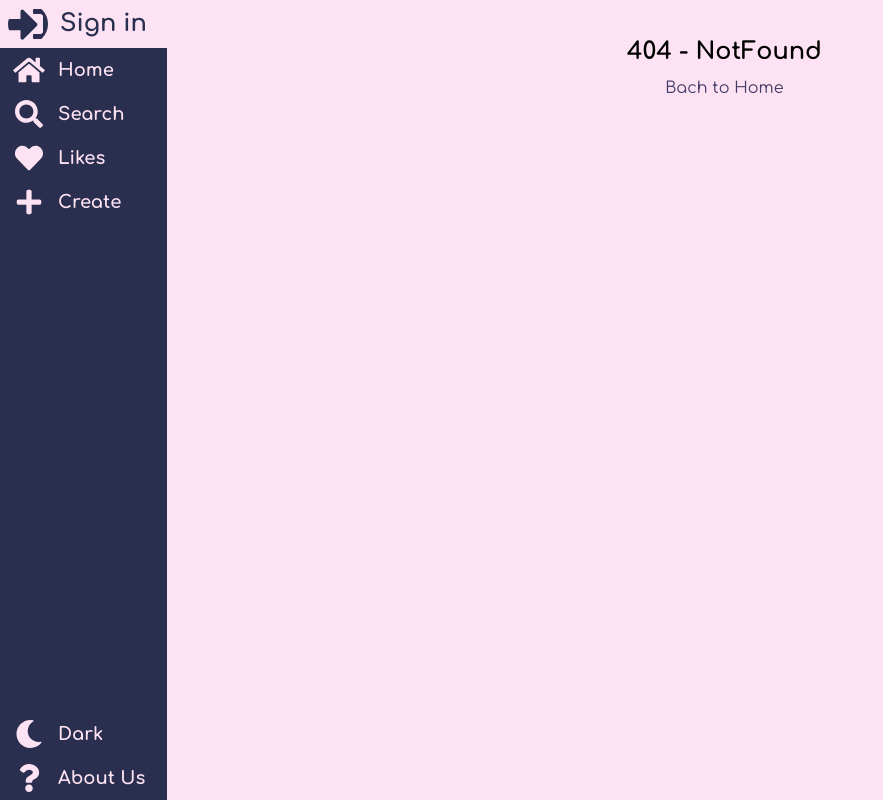
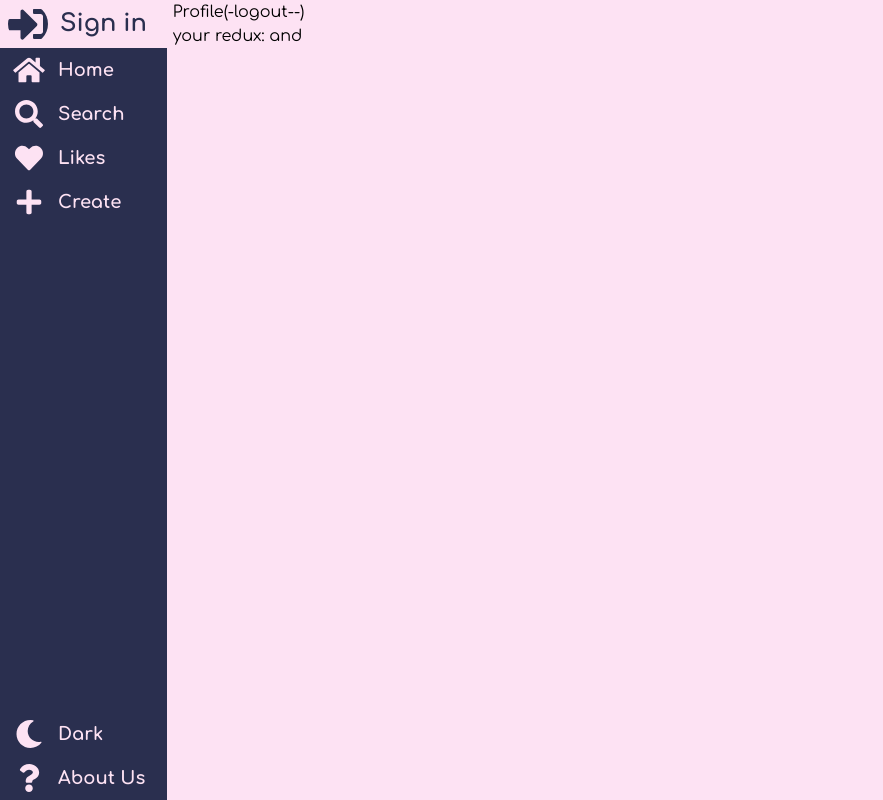
Before and after one commit to TohidEq/blog-json-server, a React (Vite) app: page /myprofile in a window 1280 px wide. Before the commit this address had no page. Shown: the whole page, without its empty margins (0-883 px from the left). Built offline with nearby package versions, Linux system fonts and the light colour scheme.

Commit message:
Add redux shits

```diff
--- a/src/App.tsx
+++ b/src/App.tsx
@@ -15,6 +15,10 @@ import AboutUs from "./components/pages/AboutUs";
 import Profile from "./components/pages/profile/Profile";
 import Create from "./components/pages/create/Create";
 import Home from "./components/Home";
+
+import { Provider } from "react-redux";
+
+import ProtectedRoutes3 from "./components/ProtectedRoutes3";
 
 function App() {
   const { mode, changeMode } = useTheme();
@@ -44,16 +48,27 @@ function App() {
 
               <Route path="/about-us" element={<AboutUs />} />
 
-              <Route path="/profile" element={<Profile />} />
-
               <Route
-                path="/create"
+                path="/myprofile"
                 element={
                   <ProtectedRoute>
-                    <Create />
+                    <Profile />
                   </ProtectedRoute>
                 }
               />
+
+              {/* <Route
+                  path="/create"
+                  element={
+                    <ProtectedRoute>
+                      <Create />
+                    </ProtectedRoute>
+                  }
+                /> */}
+
+              {/* <ProtectedRoutes3 path="/create">
+                <Create />
+              </ProtectedRoutes3> */}
 
               <Route path="/*" element={<NotFound />} />
             </Routes>
--- a/src/components/Home.tsx
+++ b/src/components/Home.tsx
@@ -22,6 +22,7 @@ export default function Home({}: Props) {
       </div>
       <div className=" relative sm:w-fit sm:mx-auto">
         <Card
+
           name="Tohid"
           text="Lorem ipsum dolor sit amet, consectetur adipisicing elit. ditiis vitae. Enim doloribus facilis aliquid ipsa a doloremque?"
           likes={20}
--- a/src/components/ProtectedRoutes.tsx
+++ b/src/components/ProtectedRoutes.tsx
@@ -1,16 +1,14 @@
-import { Component, ComponentElement } from "react";
+import { Component, ComponentElement, ReactElement } from "react";
 import { Navigate, useLocation } from "react-router-dom";
 import useAuth from "../hooks/useAuth";
+import react from "@vitejs/plugin-react";
+import { useSelector } from "react-redux";
 
-const ProtectedRoute = ({ children }: ReactElement<any, any>) => {
-  var { isAuthenticated, isLoading } = useAuth();
+const ProtectedRoute = ({ children }: { children: JSX.Element }) => {
+  const isAuthenticated = true;
+  console.log("useAuth: :: :", isAuthenticated);
 
-  const location = useLocation();
-  console.log("protected routes *");
-
-  if (isLoading) {
-    return <div>...</div>;
-  }
+  console.log("childdddd", children);
 
   if (!isAuthenticated) {
     return <Navigate to="/sign-in" state={{ from: location }} replace />;
--- /dev/null
+++ b/src/components/ProtectedRoutes3.tsx
@@ -0,0 +1,22 @@
+import React from "react";
+import { useSelector } from "react-redux";
+import { Route, Navigate } from "react-router-dom";
+
+const ProtectedRoutes3 = ({ path, children }: any) => {
+  const auth = useSelector(
+    (state: { isAuthenticated: boolean }) => state.isAuthenticated
+  );
+
+  return auth ? (
+    <Route
+      path={ path}
+      element={
+        children
+      }
+    />
+  ) : (
+    <Navigate to="/" replace />
+  );
+};
+
+export default ProtectedRoutes3;
--- a/src/components/pages/profile/Profile.tsx
+++ b/src/components/pages/profile/Profile.tsx
@@ -1,15 +1,31 @@
 import React from "react";
+import { useSelector, useDispatch } from "react-redux";
+import { logIn, logOut } from "../../../actions/cartAction";
 
 type Props = {};
 
 function Profile({}: Props) {
   const signOut = () => {
     sessionStorage.clear();
+    dispatch(logOut());
   };
+  const myredux = useSelector(
+    (state: { id: string; isAuthenticated: boolean }) => state
+  );
+
+  const dispatch = useDispatch();
   return (
     <div>
       Profile
       <button onClick={signOut}>(-logout--)</button>
+      <div
+        onClick={() => {
+          console.log("clicked");
+          dispatch({ ...logIn(), payload: { id: "123431" } });
+        }}
+      >
+        your redux:{myredux.id} and {myredux.isAuthenticated}
+      </div>
     </div>
   );
 }
--- a/src/components/sidebar/Sidebar.tsx
+++ b/src/components/sidebar/Sidebar.tsx
@@ -26,20 +26,20 @@ type Props = {
 const Sidebar = (props: Props) => {
   const { changeMode, mode } = props;
 
-  const { isAuthenticated, isLoading } = useAuth();
-  console.log("sidebar, isAuth and isLoading: ", isAuthenticated, isLoading);
+  const { isAuthenticated } = useAuth();
+  console.log("sidebar, isAuth and isLoading: ", isAuthenticated);
 
   return (
     <aside>
       {/* Profile of SignIn/Up --> */}
       <NavLink
-        to={isLoading || !isAuthenticated ? "/sign-in" : "/profile"}
+        to={isAuthenticated ? "/sign-in" : "/myprofile"}
         className="side-item side-profile"
       >
         <div className="svg rounded-full overflow-hidden">
-          {isLoading || !isAuthenticated ? <FaSignInAlt /> : <FaUserCircle />}
+          {isAuthenticated ? <FaSignInAlt /> : <FaUserCircle />}
         </div>
-        <span>{isLoading || !isAuthenticated ? "Sign in" : "Profile"}</span>
+        <span>{isAuthenticated ? "Sign in" : "Profile"}</span>
       </NavLink>
       {/* <-- end profile or SignIn/Up */}
       <div className="side-links-container">
--- a/src/hooks/useAuth.ts
+++ b/src/hooks/useAuth.ts
@@ -1,22 +1,20 @@
 import { useState } from "react";
 import { useEffect } from "react";
+import { useSelector, useDispatch } from "react-redux";
+import { logIn } from "../actions/cartAction";
 
 type Props = {};
 
 const useAuth = () => {
-  var isLoading = true;
+  var state = useSelector(
+    (state: { isAuthenticated: boolean }) => state
+  ).isAuthenticated;
 
-  var isAuthenticated = !(
-    sessionStorage.getItem("username") === "" ||
-    sessionStorage.getItem("username") === null
-  );
+  console.log("useAuth *");
+  console.log("isAuth: ", state);
+  console.log("username: ");
 
-  isLoading = false;
-  console.log("useAuth *");
-  console.log("isAuth: ", isAuthenticated);
-  console.log("username: ", sessionStorage.getItem("username"));
-
-  return { isAuthenticated, isLoading };
+  return { isAuthenticated: state };
 };
 
 export default useAuth;
--- a/src/main.tsx
+++ b/src/main.tsx
@@ -6,9 +6,14 @@ import "./css/index.css";
 
 import { nhost } from "./utils/nhost";
 import { ThemeProvider } from "./context/ThemeContext";
+import { Provider } from 'react-redux';
+
+import store from "./store";
 
 ReactDOM.createRoot(document.getElementById("root") as HTMLElement).render(
   <React.StrictMode>
-    <App />
+    <Provider store={store}>
+      <App />
+    </Provider>
   </React.StrictMode>
 );
--- a/src/reducers/cartReducer.ts
+++ b/src/reducers/cartReducer.ts
@@ -1,6 +1,7 @@
 import { LOG_IN, LOG_OUT } from "../actionTypes/actionTypes";
 
 const initialState = {
+  isAuthenticated: true,
   id: "",
 };
 
@@ -9,12 +10,14 @@ const cartReducer = (state = initialState, action: any) => {
     case LOG_IN:
       return {
         ...state,
+        isAuthenticated: true,
         id: action.payload.id,
       };
 
     case LOG_OUT:
       return {
         ...state,
+        isAuthenticated: false,
         id: "",
       };
     default:
```
